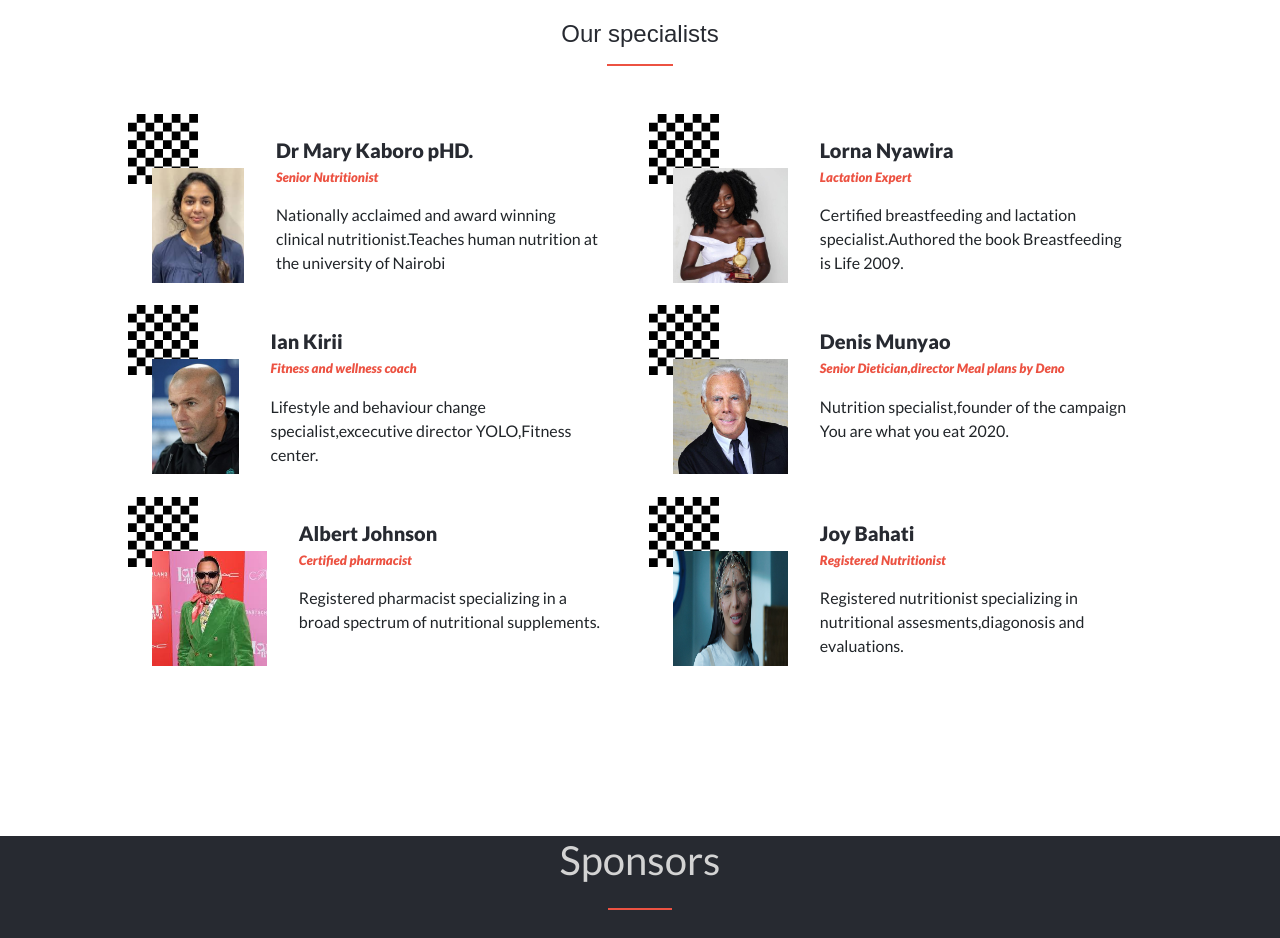
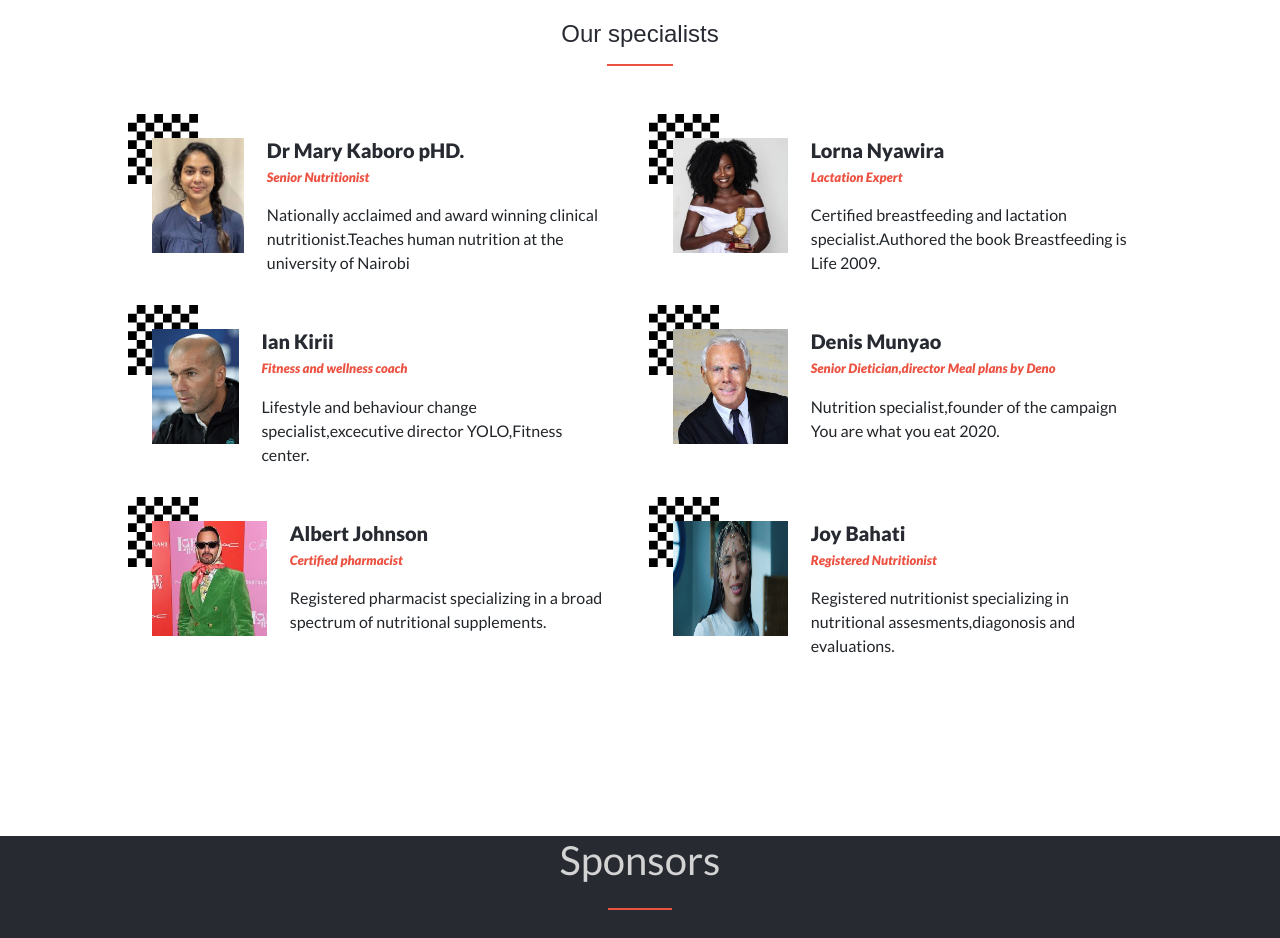
Before and after one commit to Lornakaboro/Capstone-1, a website: page index.html in a window 1280 px wide. Shown: the part 1460-2398 px from the top of the page. Drawn offline with nearby package versions, Linux system fonts and the light colour scheme; a web font is replaced by a local one.

Commit message:
Fix specialist -mage background to required position

```diff
--- a/style.css
+++ b/style.css
@@ -261,10 +261,8 @@
   position: relative;
   background-repeat: no-repeat;
   background-size: 55%;
-  margin-top: 30px;
   width: 115px;
   height: 115px;
-  margin-right: 2%;
 }
 
 .specialist-name {
```
